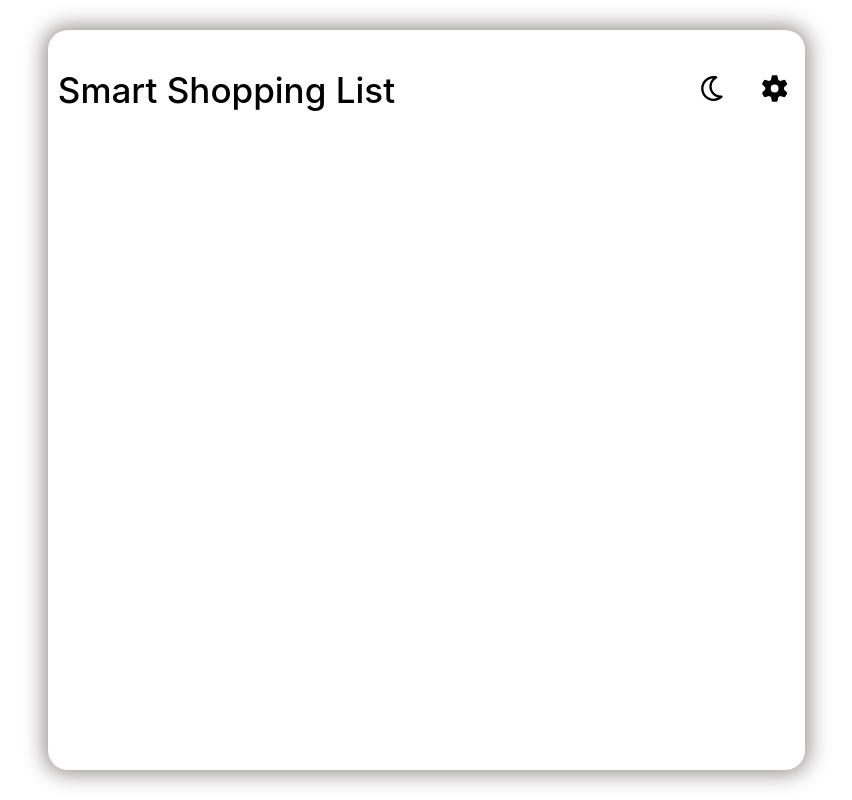
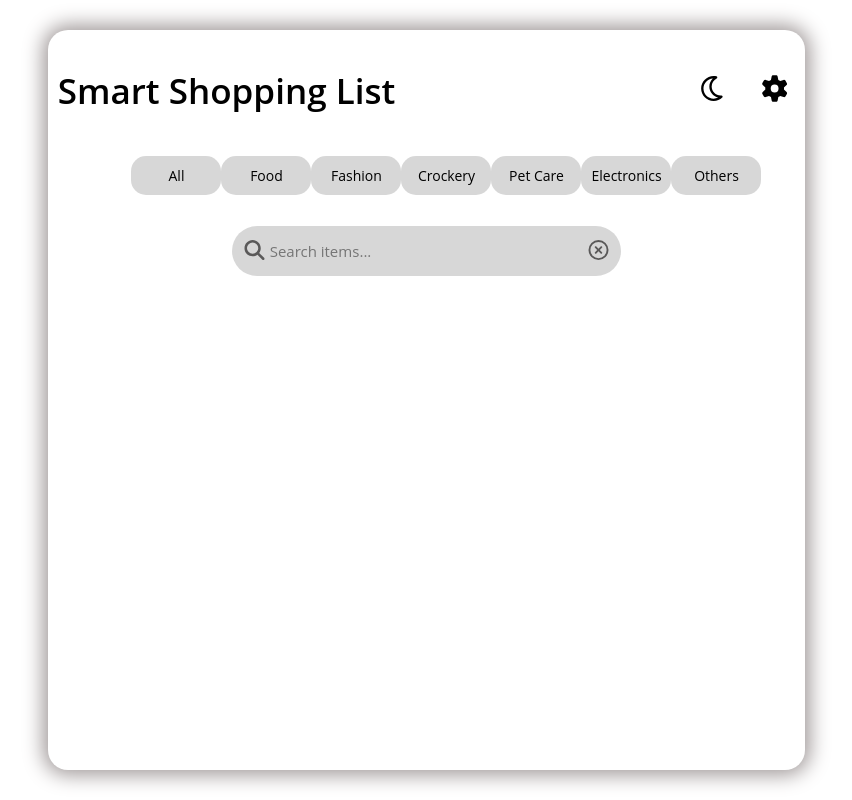
Before and after one commit to edwinisac/smart-shopping-list-react, a React (Vite) app: page / in a window 1280 px wide. Shown: the whole page, without its empty margins (218-1070 px from the left). Built offline with nearby package versions, Linux system fonts and the light colour scheme.

Commit message:
search bar

```diff
--- a/src/App.jsx
+++ b/src/App.jsx
@@ -1,12 +1,17 @@
+import Categories from "./app-categories/Categories"
 import Head from "./app-head/Head"
+import Search from "./search/Search"
 
 
 
 function App(){
   return(
-    <div className="main_container">
+    <div className="main_container ">
 
       <Head/>
+      <Categories/>
+      <Search/>
+
 
     </div>
   )
--- /dev/null
+++ b/src/app-categories/Categories.jsx
@@ -0,0 +1,20 @@
+import styles from "./Categories.module.css"
+
+function Categories(){
+    return(
+        <div className={styles.category_container}>
+            <ul className={styles.category_list}>
+                <li className={styles.item}><button className={styles.btn} data-category="all">All</button></li>
+                <li className={styles.item}><button className={styles.btn} data-category="food">Food</button></li>
+                <li className={styles.item}><button className={styles.btn} data-category="fashion">Fashion</button></li>
+                <li className={styles.item}><button className={styles.btn} data-category="crockery">Crockery</button></li>
+                <li className={styles.item}><button className={styles.btn} data-category="pet">Pet Care</button></li>
+                <li className={styles.item}><button className={styles.btn} data-category="electronics">Electronics</button></li>
+                <li className={styles.item}><button className={styles.btn} data-category="others">Others</button></li>
+
+            </ul>
+
+        </div>
+    )
+}
+export default Categories
--- /dev/null
+++ b/src/app-categories/Categories.module.css
@@ -0,0 +1,30 @@
+.category_container{
+    width:80%;
+    padding:0px;
+    margin:0px;
+}
+.category_list{
+    width: 100%;
+    display: flex;
+    flex-direction: row;
+    justify-content: space-evenly;
+    padding: 0px;
+}
+.item{
+    list-style: none;
+}
+.btn{
+    background-color: rgba(160, 160, 160, 0.425);
+    padding:10px;
+    width: 90px;
+    border:none;
+    border-radius: 15px;
+    font-family:var(--main-font);
+    font-size:14px;
+}
+.btn:hover{
+    background-color:var(--selector-light);
+    color:rgb(241, 241, 241);
+}
+
+/* dark theme */
--- a/src/app-head/Head.jsx
+++ b/src/app-head/Head.jsx
@@ -6,7 +6,7 @@ import Style from "./Head.module.css";
 function Head() {
   return (
     <>
-      <div className={Style.head_container}>
+      <div className={`${Style.head_container}`}>
         <h2 className={Style.head_name}>Smart Shopping List</h2>
         <i className={`${Style.head_icon} ${Style.head_icon_moon}`}>
           <FontAwesomeIcon icon={faMoon} />
--- a/src/app-head/Head.module.css
+++ b/src/app-head/Head.module.css
@@ -38,3 +38,11 @@
 .head_icon_settings:hover{
     background-color: var(--selector-light);
 }
+
+
+/* dark mode */
+
+.head_container_dark{
+  background-color: var(--background-dark);
+  color:white;
+}
--- a/src/index.css
+++ b/src/index.css
@@ -1,16 +1,19 @@
 :root{
-  --background-dark:black;
+  --background-dark:rgb(34, 34, 34);
   --background-light:white;
   --selector-dark:rgb(0, 255, 0);
   --selector-light:rgba(0, 119, 255, 0.568);
-  --main-font: 'Inter', sans-serif;
+  --main-font: 'Ubuntu', Cantarell, 'Open Sans', 'Helvetica Neue', sans-serif
 }
+
 body{
   margin:0px;
   padding: 0px;
   box-sizing: border-box;
   width:96%;
   height:90vh;
+  /* background-color: black; */
+
 
 }
 #root{
@@ -18,6 +21,7 @@ body{
   display: flex;
   justify-content: center;
   padding: 30px;
+  margin:0px;
 }
 
 /* styles for app.jsx */
@@ -28,7 +32,8 @@ body{
   height:90vh;
   width:60%;
   display: flex;
-  justify-content: center;
+  flex-direction: column;
+  align-items: center;
   padding:10px;
   border-radius:20px;
   box-shadow:5px 5px 5px rgb(160, 153, 153);
@@ -36,3 +41,10 @@ body{
 
 
 }
+
+/* dark mode */
+
+
+.main_container_dark{
+  background-color: var(--background-dark);
+}
--- /dev/null
+++ b/src/search/Search.jsx
@@ -0,0 +1,16 @@
+import { FontAwesomeIcon } from "@fortawesome/react-fontawesome";
+import { faMagnifyingGlass } from "@fortawesome/free-solid-svg-icons";
+import { faCircleXmark} from "@fortawesome/free-regular-svg-icons";
+
+import style from "./search.module.css"
+function Search() {
+  return (
+    <div className={style.search_div}>
+    <i className={`${style.search_div_icon} ${style.search_div_search}`}><FontAwesomeIcon icon={faMagnifyingGlass} /></i>
+    <input type="text"  className={style.search_input} placeholder="Search items..." />
+    <i className={`${style.search_div_icon} ${style.search_div_close}`}><FontAwesomeIcon icon={faCircleXmark} /></i>
+
+    </div>
+  )
+}
+export default Search
--- /dev/null
+++ b/src/search/search.module.css
@@ -0,0 +1,31 @@
+.search_div{
+    width:50%;
+    background-color: rgba(160, 160, 160, 0.425);
+    margin-top:15px;
+    height:50px;
+    display: flex;
+    justify-content: space-between;
+    padding:0px 10px;
+    align-items: center;
+    border-radius: 30px;
+    transition: ease;
+}
+.search_div_icon{
+    color:rgb(90, 89, 89);
+    font-size: 20px;
+}
+.search_input{
+    width:85%;
+    height: 90%;
+    background-color: rgba(160, 160, 160, 0);
+    border:none;
+    outline-style: none;
+    font-size:15px;
+    caret-color: rgb(160, 160, 160);;
+    font-family: var(--main-font);
+
+}
+.search_div:focus-within{
+    border:1px solid var(--selector-light);
+    box-shadow: 0px 0px 5px var(--selector-light);
+}
```
Also changed, not shown: src/list/List.jsx (added, +9 -0 lines), src/list/list.module.css (added).
